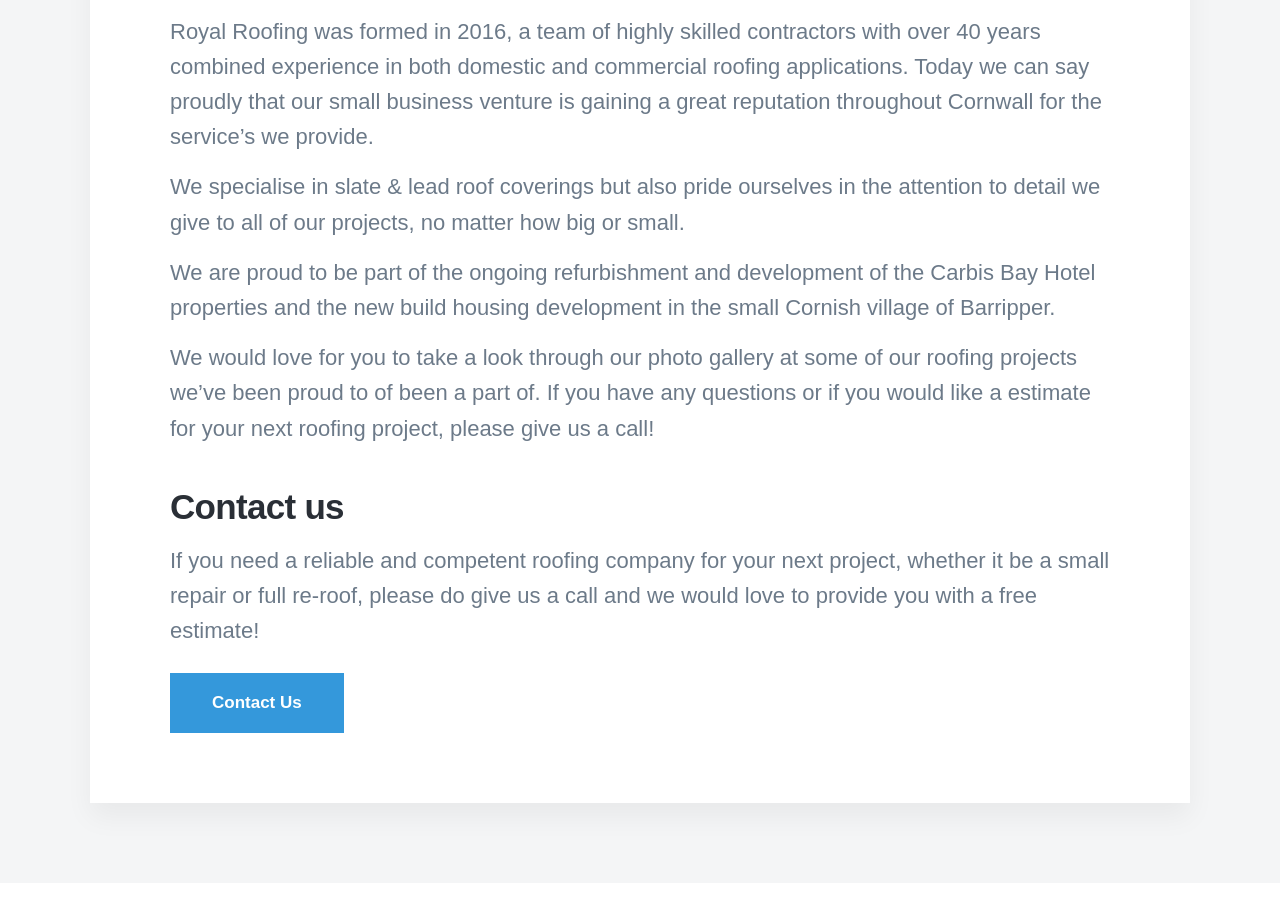
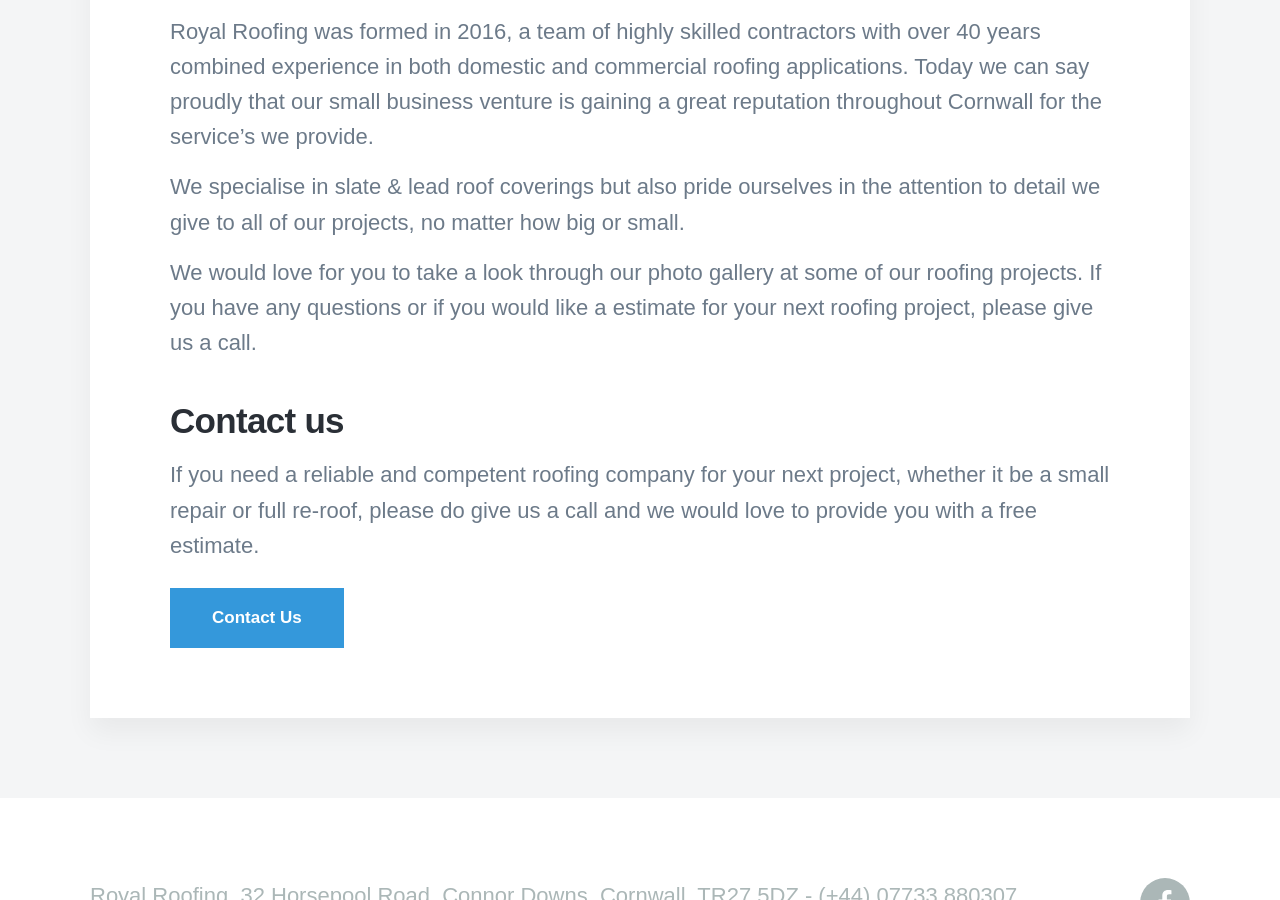
Before and after one commit to royalroofing/royalroofing.github.io, a Jekyll site: the page built from _pages/about.md, in a window 1280 px wide and 900 px high, scrolled down 662 px. Built offline with Jekyll 4.4.1, drawn with Linux system fonts in a browser that asks for light colours; nearby versions of some CDN libraries; some web fonts are replaced.

Commit message:
Update about.md

```diff
--- a/_pages/about.md
+++ b/_pages/about.md
@@ -9,12 +9,10 @@
 
 We specialise in slate & lead roof coverings but also pride ourselves in the attention to detail we give to all of our projects, no matter how big or small.
 
-We are proud to be part of the ongoing refurbishment and development of the Carbis Bay Hotel properties and the new build housing development in the small Cornish village of Barripper.
-
-We would love for you to take a look through our photo gallery at some of our roofing projects we've been proud to of been a part of. If you have any questions or if you would like a estimate for your next roofing project, please give us a call!
+We would love for you to take a look through our photo gallery at some of our roofing projects. If you have any questions or if you would like a estimate for your next roofing project, please give us a call.
 
 ## Contact us
 
-If you need a reliable and competent roofing company for your next project, whether it be a small repair or full re-roof, please do give us a call and we would love to provide you with a free estimate!
+If you need a reliable and competent roofing company for your next project, whether it be a small repair or full re-roof, please do give us a call and we would love to provide you with a free estimate.
 
 <a href="/contact" class="button button--large">Contact Us</a>
```
